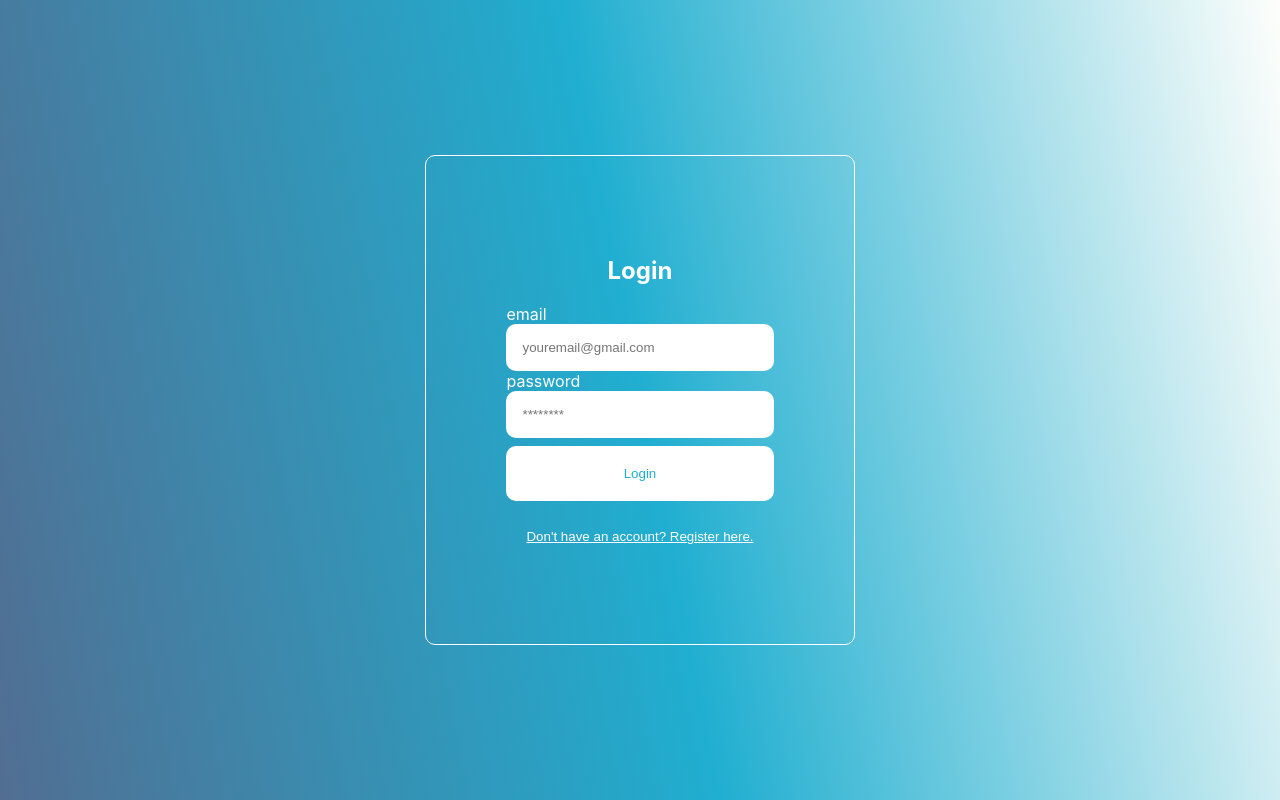
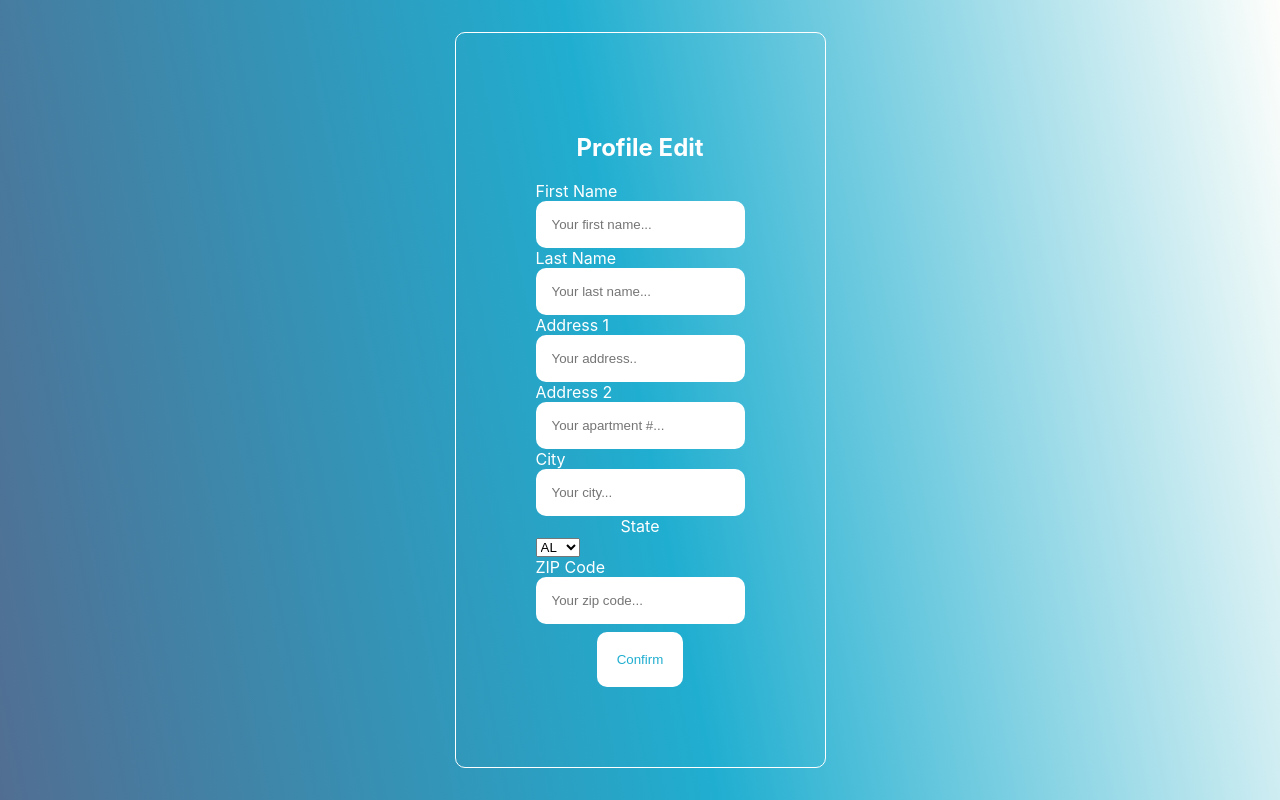
Before and after one commit to aaadelaide/Software-Design-Project, a React (Create React App) app: page /profilemanagement in a window 1280 px wide. Built offline with nearby package versions, Linux system fonts and the light colour scheme.

Commit message:
Added user profile, profilemanagement, and react routing
react routing

```diff
--- a/src/App.js
+++ b/src/App.js
@@ -1,23 +1,26 @@
-import React, { useState } from "react";
-import logo from './logo.svg';
+import React, { Component } from 'react';
+import { BrowserRouter as Router,Routes, Route, Link } from 'react-router-dom';
+import {Login} from './pages/Login';
+import {Register} from './pages/Register';
+import {ProfileManagement} from './pages/ProfileManagement';
+import { UserProfile } from './pages/UserProfile';
 import './App.css';
-import { Login } from "./Login";
-import { Register } from "./Register";
 
-function App() {
-  const [currentForm, setCurrentForm] = useState('Login');
-
-  const toggleForm = (formName) => {
-    setCurrentForm(formName);
+class App extends Component {
+  render() {
+    return (
+       <Router>
+           <div className="App">
+           <Routes>
+                 <Route exact path='/' element={< Login />}></Route>
+                 <Route exact path='/register' element={< Register />}></Route>
+                 <Route exact path='/profilemanagement' element={< ProfileManagement />}></Route>
+                 <Route exact path='/userprofile' element={< UserProfile />}></Route>
+          </Routes>
+          </div>
+       </Router>
+   );
   }
-
-  return (
-    <div className="App">
-      {
-        currentForm === "Login" ? <Login onFormSwitch={toggleForm}/> : <Register onFormSwitch={toggleForm}/>
-      }
-    </div>
-  );
 }
 
 export default App;
--- a/src/Login.jsx
+++ b/src/pages/Login.jsx
@@ -1,4 +1,5 @@
 import React, { useState } from "react";
+import { Link } from 'react-router-dom';
 
 export const Login = (props) => {
     const [email, setEmail] = useState("");
@@ -17,9 +18,13 @@ export const Login = (props) => {
                 <input value={email} onChange={(event) => setEmail(event.target.value)} type="email" placeholder="youremail@gmail.com" id="email" name="email" />
                 <label htmlFor="password">password</label>
                 <input value={pass} onChange={(event) => setPass(event.target.value)} type="password" placeholder="********" id="password" name="password" />
+                <Link to ="/userprofile">
                 <button type="submit">Login</button>
+                </Link>
             </form>
-            <button className="link-btn" onClick={() => props.onFormSwitch("Register")}>Don't have an account? Register here.</button>
+            <Link to="/register">
+            <button className="link-btn">Don't have an account? Register here.</button>
+            </Link>
         </div>
     )
 }
--- /dev/null
+++ b/src/pages/ProfileManagement.jsx
@@ -0,0 +1,95 @@
+import React, { useState } from "react";
+import { Link } from 'react-router-dom';
+
+export const ProfileManagement = (props) => {
+    const [firstname, setFN] = useState("");
+    const [lastname, setLN] = useState("");
+    const [address1, setAD1] = useState("");
+    const [address2, setAD2] = useState("");
+    const [city, setCity] = useState("");
+    const [zipcode, setZC] = useState("");
+
+    const handleSubmit = (event) => {
+        event.preventDefault(); //prevents reloading of page
+    }
+
+    return (
+        <div className="auth-form-container">
+            <h2>Profile Edit</h2>
+            <form className="login-form" onSubmit={handleSubmit}>
+                <label htmlFor="firstname">First Name</label>
+                <input value={firstname} onChange={(event) => setFN(event.target.value)} type="firstname" placeholder="Your first name..." id="firstname" name="firstname" />
+                <label htmlFor="lastname">Last Name</label>
+                <input value={lastname} onChange={(event) => setLN(event.target.value)} type="lastname" placeholder="Your last name..." id="lastname" name="lastname" />
+                <label htmlFor="address1">Address 1</label>
+                <input value={address1} onChange={(event) => setAD1(event.target.value)} type="address1" placeholder="Your address.." id="address1" name="address1" />
+                <label htmlFor="address2">Address 2</label>
+                <input value={address2} onChange={(event) => setAD2(event.target.value)} type="address2" placeholder="Your apartment #..." id="address2" name="address2" />
+                <label htmlFor="city">City</label>
+                <input value={city} onChange={(event) => setCity(event.target.value)} type="city" placeholder="Your city..." id="city" name="city" />
+                <div>
+        <label htmlFor="email">
+       State
+       <div>
+       <select>
+         <option value="AL">AL</option> <option value="AK">AK</option> <option value="AZ">AZ</option>
+         <option value="AR">AR</option>
+         <option value="CA">CA</option>
+         <option value="CO">CO</option>
+         <option value="CT">CT</option>
+         <option value="DE">DE</option>
+         <option value="DC">DC</option>
+         <option value="FL">FL</option>
+         <option value="GA">GA</option>
+         <option value="HI">HI</option>
+         <option value="ID">ID</option>
+         <option value="IL">IL</option>
+         <option value="IN">IN</option>
+         <option value="IA">IA</option>
+         <option value="KS">KS</option>
+         <option value="KY">KY</option>
+         <option value="LA">LA</option>
+         <option value="ME">ME</option>
+         <option value="MD">MD</option>
+         <option value="MA">MA</option>
+         <option value="MI">MI</option>
+         <option value="MN">MS</option>
+         <option value="MO">MO</option>
+         <option value="MT">MT</option>
+         <option value="NE">NE</option>
+         <option value="NV">NV</option>
+         <option value="NH">NH</option>
+         <option value="NJ">NJ</option>
+         <option value="NM">NM</option>
+         <option value="NY">NY</option>
+         <option value="NC">NC</option>
+         <option value="ND">ND</option>
+         <option value="OH">OH</option>
+         <option value="OK">OK</option>
+         <option value="OR">OR</option>
+         <option value="PA">PA</option>
+         <option value="RI">RI</option>
+         <option value="SC">SC</option>
+         <option value="SD">SD</option>
+         <option value="TN">TN</option>
+         <option value="TX">TX</option>
+         <option value="UT">UT</option>
+         <option value="VT">VT</option>
+         <option value="VA">VA</option>
+         <option value="WA">WA</option>
+         <option value="WV">WV</option>
+         <option value="WI">WI</option>
+         <option value="WY">WY</option>
+       </select>
+       </div>
+     </label>
+   </div>
+   <label htmlFor="zipcode">ZIP Code</label>
+                <input value={zipcode} onChange={(event) => setZC(event.target.value)} type="zipcode" placeholder="Your zip code..." id="zipcode" name="zipcode" />
+            <Link to="/userprofile">
+                <button type="submit">Confirm</button>
+                </Link>
+            </form>
+        </div>
+    )
+}
--- a/src/Register.jsx
+++ b/src/pages/Register.jsx
@@ -1,4 +1,5 @@
 import React, { useState } from "react";
+import { Link } from 'react-router-dom';
 
 export const Register = (props) => {
     const [email, setEmail] = useState("");
@@ -20,9 +21,13 @@ export const Register = (props) => {
                 <input value={email} onChange={(event) => setEmail(event.target.value)} type="email" placeholder="youremail@gmail.com" id="email" name="email" />
                 <label htmlFor="password">password</label>
                 <input value={pass} onChange={(event) => setPass(event.target.value)} type="password" placeholder="********" id="password" name="password" />
+                <Link to="/">
                 <button type="submit">Login</button>
+                </Link>
             </form>
-            <button className="link-btn" onClick={() => props.onFormSwitch("Login")}>Already have an account? Login here.</button>
+            <Link to="/">
+            <button className="link-btn" >Already have an account? Login here.</button>
+            </Link>
         </div>
     )
 }
--- /dev/null
+++ b/src/pages/UserProfile.jsx
@@ -0,0 +1,41 @@
+import React, { useState } from "react";
+import { Link } from 'react-router-dom';
+
+export const UserProfile = (props) => {
+
+    const handleSubmit = (event) => {
+        event.preventDefault(); //prevents reloading of page
+    }
+
+    return (
+            <div className="auth-form-container">
+                <h2>User Information</h2>
+                <table>
+                    <tr>
+                        <th>First Name</th>
+                        <th>Last Name</th>
+                        <th>Address 1</th>
+                        <th>Address 2</th>
+                        <th>City</th>
+                        <th>State</th>
+                        <th>Zipcode</th>
+                    </tr>
+                    <td>John</td>
+                    <td>Smith</td>
+                    <td>312 Calais Way</td>
+                    <td>Apt #231</td>
+                    <td>Houston</td>
+                    <td>TX</td>
+                    <td>99507</td>
+                </table>
+                <Link to="/profilemanagement">
+                <button className="link-btn">Edit Profile</button>
+                </Link>
+                <button className="link-btn" >Go to Fuel Quotes</button>
+                <button className="link-btn" >View Past Fuel Quotes</button>
+                <Link to="/">
+                <button className="link-btn">Log Out</button>
+                </Link>
+            </div>
+    );
+}
```
Also changed, not shown: package.json (+6 -2 lines), 1 other file (tests, documents, lock files or other folders).
